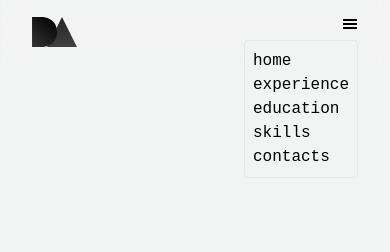
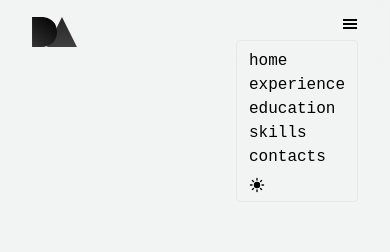
Before and after one commit to someguy609/portfolio-website, a React (Vite) app: page / in a window 390 px wide. Both pictures are taken after a click on the button 350 px from the left and 24 px from the top of the page. Shown: the top 252 px of the page. Built offline with nearby package versions, Linux system fonts and the light colour scheme.

Commit message:
fix: navbar dropdown menu on mobile
add dark mode button and dark mode coloring

```diff
--- a/src/components/Navbar.tsx
+++ b/src/components/Navbar.tsx
@@ -42,11 +42,11 @@ function Navbar() {
 					</li>
 				</ul>
 				<div className="relative block sm:hidden">
-					<button onClick={handleClick}>
+					<button className="dark:text-white" onClick={handleClick}>
 						<GiHamburgerMenu />
 					</button>
 					{isOpen && (
-						<ul className="absolute right-0 p-2 border rounded bg-[#f2f3f3]">
+						<ul className="absolute right-0 p-2 border dark:border-neutral-600 rounded bg-[#f2f3f3] dark:bg-black text-black dark:text-white *:transition *:px-1">
 							{sections.map((val) => (
 								<li
 									className="block dark:hover:bg-white dark:hover:text-black hover:bg-black hover:text-white"
@@ -55,6 +55,14 @@ function Navbar() {
 									{val.id}
 								</li>
 							))}
+							<li
+								onClick={() =>
+									setDark((prev: boolean) => !prev)
+								}
+								className="mt-2"
+							>
+								{dark ? <IoMoon /> : <IoSunny />}
+							</li>
 						</ul>
 					)}
 				</div>
```
